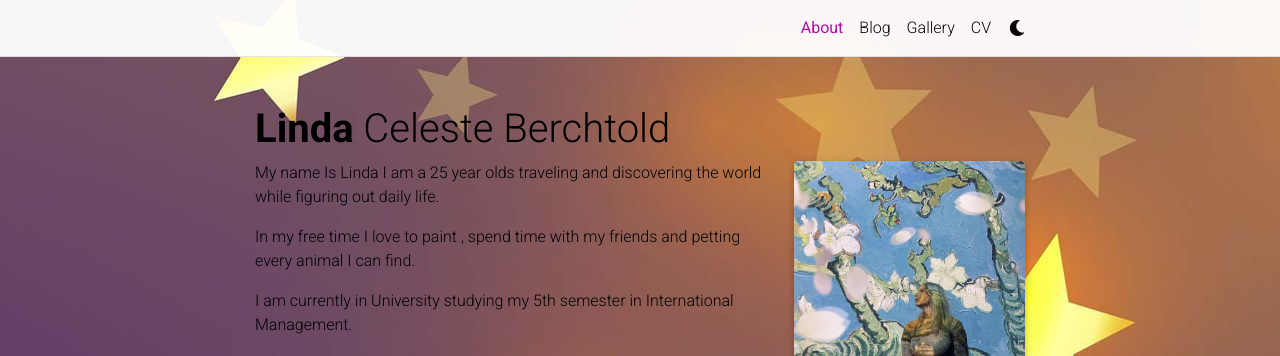
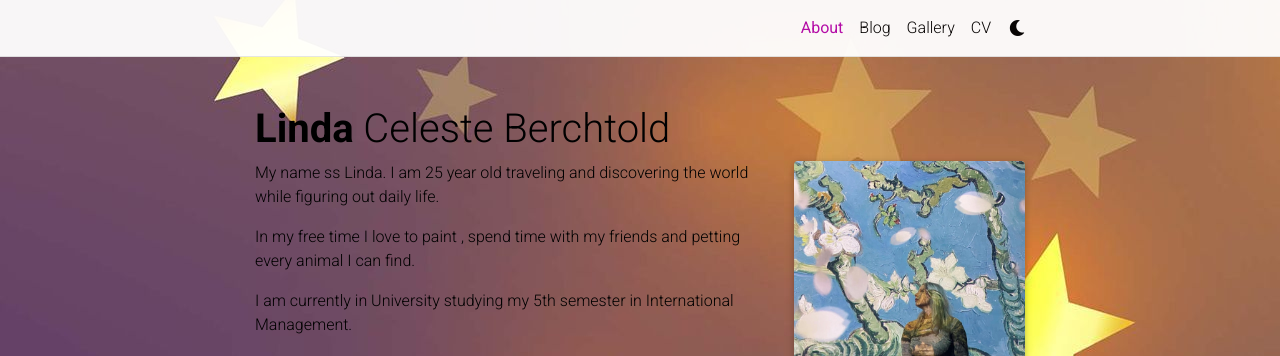
Before and after one commit to lindacele/lindacele.github.io, a Jekyll site: the page built from _pages/about.md, in a window 1280 px wide. Shown: the top 356 px of the page. Built offline with Jekyll 4.4.1, drawn with Linux system fonts in a browser that asks for light colours; full-size pictures stand in for the smaller copies a plugin makes; comment, search, counter and statistics services are not loaded; a style sheet for code colours, icons or effects is not loaded.

Commit message:
changed typo in about

```diff
--- a/_pages/about.md
+++ b/_pages/about.md
@@ -17,7 +17,7 @@ selected_papers: false # includes a list of papers marked as "selected={true}"
 social: true  # includes social icons at the bottom of the page
 ---
 
-My name Is Linda I am a 25 year olds traveling and discovering the world while figuring out daily life.
+My name ss Linda. I am 25 year old traveling and discovering the world while figuring out daily life.
 
 In my free time I love to paint , spend time with my friends and petting every animal I can find.
 
```
Also changed, not shown: 5 other files.
